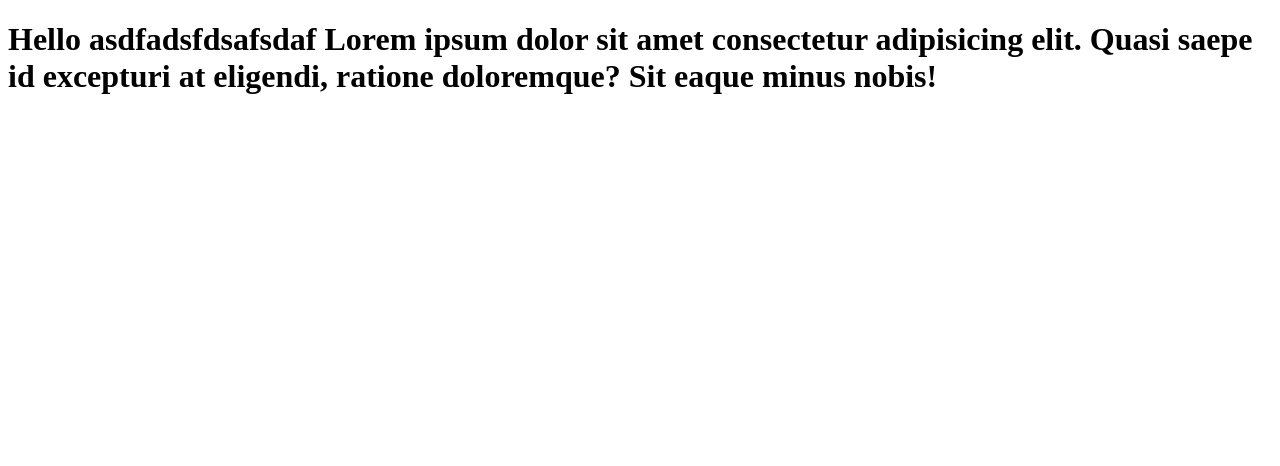
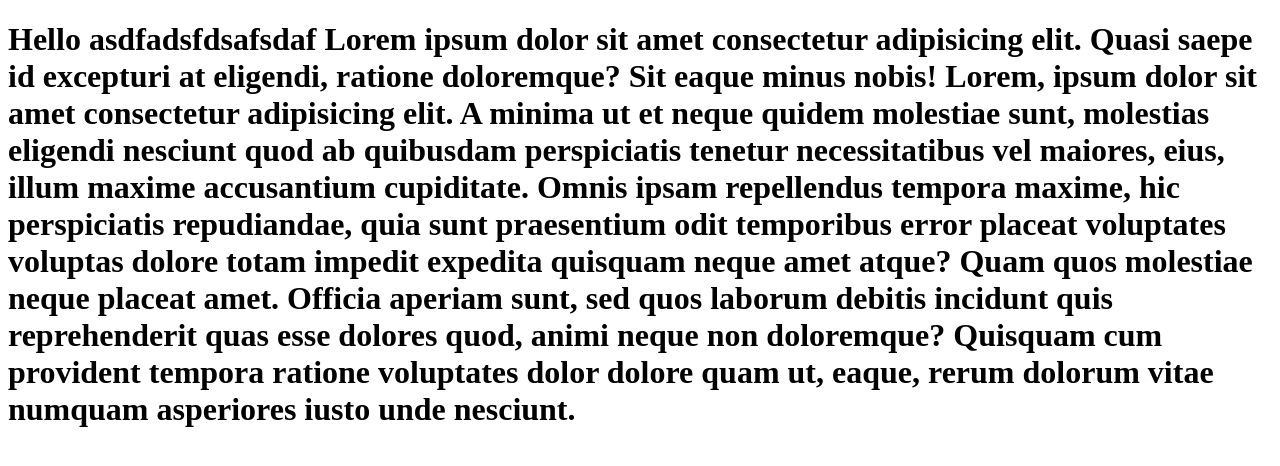
Before and after one commit to Ahsan000/githubb, a plain HTML site: page about.html in a window 1280 px wide. Drawn offline with Linux system fonts and the light colour scheme.

```diff
--- a/about.html
+++ b/about.html
@@ -10,7 +10,17 @@
     <h1>
       Hello asdfadsfdsafsdaf Lorem ipsum dolor sit amet consectetur adipisicing
       elit. Quasi saepe id excepturi at eligendi, ratione doloremque? Sit eaque
-      minus nobis!
+      minus nobis! Lorem, ipsum dolor sit amet consectetur adipisicing elit. A
+      minima ut et neque quidem molestiae sunt, molestias eligendi nesciunt quod
+      ab quibusdam perspiciatis tenetur necessitatibus vel maiores, eius, illum
+      maxime accusantium cupiditate. Omnis ipsam repellendus tempora maxime, hic
+      perspiciatis repudiandae, quia sunt praesentium odit temporibus error
+      placeat voluptates voluptas dolore totam impedit expedita quisquam neque
+      amet atque? Quam quos molestiae neque placeat amet. Officia aperiam sunt,
+      sed quos laborum debitis incidunt quis reprehenderit quas esse dolores
+      quod, animi neque non doloremque? Quisquam cum provident tempora ratione
+      voluptates dolor dolore quam ut, eaque, rerum dolorum vitae numquam
+      asperiores iusto unde nesciunt.
     </h1>
   </body>
 </html>
```
Also changed, not shown: 3 other files.
